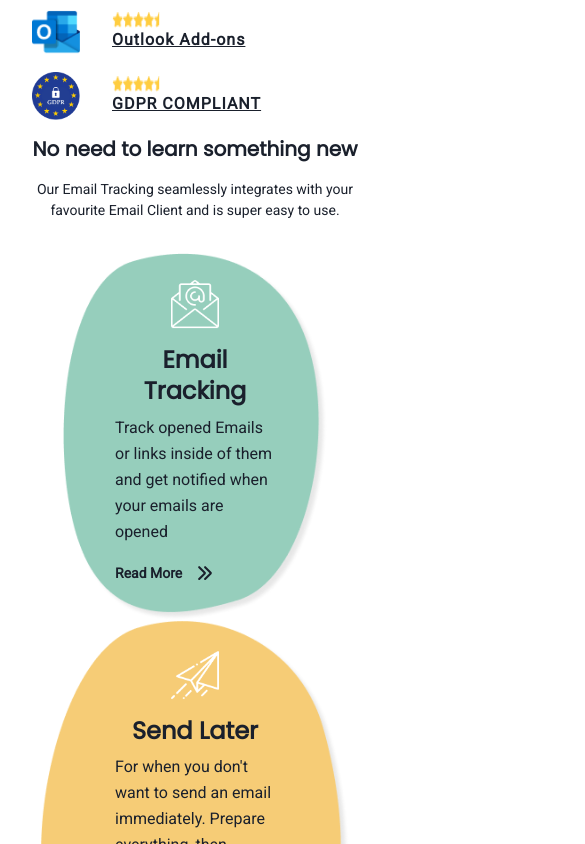
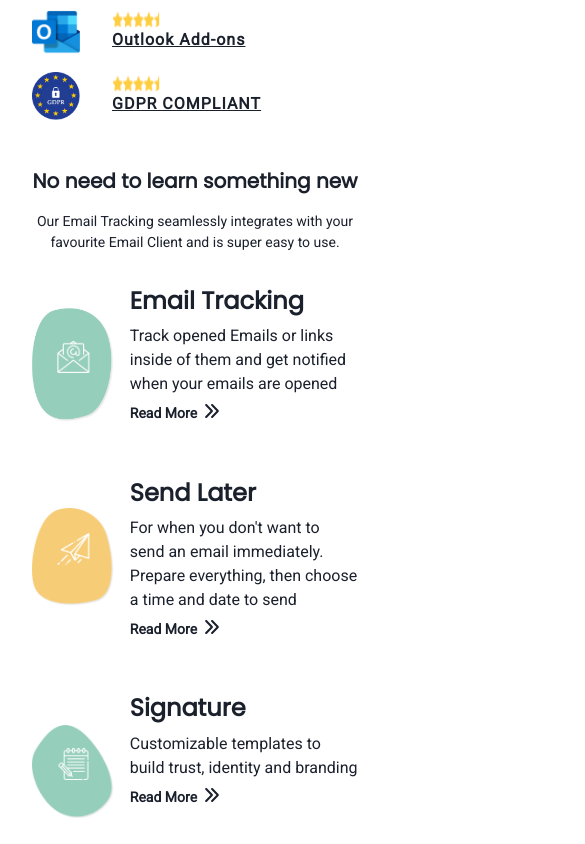
Before and after one commit to neildc14/mailbutler, a React (Vite) app: page / in a window 390 px wide. Shown: the part 1020-1864 px from the top of the page, 585 px wide, since content can reach past the window. Built offline with nearby package versions, Linux system fonts and the light colour scheme.

Commit message:
mobile mainfeatures

```diff
--- a/src/components/Feature.jsx
+++ b/src/components/Feature.jsx
@@ -1,37 +1,39 @@
 import React from "react";
-import { Box, Image, Heading, Text, Button } from "@chakra-ui/react";
-import { ArrowRightIcon } from "@chakra-ui/icons";
+import { Box, Image, Heading, Text, Button, Flex } from "@chakra-ui/react";
 
 function Feature({ background, icon, heading, text }) {
   return (
+    <Box>
       <Box
         sx={{
+          display: "inline-block",
           position: "relative",
-        height: "23rem",
-        width: "60rem",
+          height: "8rem",
+          width: "4rem",
           backgroundImage: `url('${background}')`,
           backgroundRepeat: "no-repeat",
           backgroundPosition: "center center",
           backgroundSize: "contain",
+          transition: "transform .2s",
         }}
       >
         <Box
           m="auto"
-        maxWidth="10rem"
+          width="70%"
           position="absolute"
-        lineHeight="tall"
+          lineHeight="base"
           sx={{
             top: "50%",
             left: "50%",
             transform: "translate(-50%, -50%)",
           }}
         >
-        <Image src={icon} mx="auto" mb={4} boxSize="3rem" />
-        <Heading as="h3" mb={2} fontSize="2xl" textAlign="center">
+          <Image src={icon} mx="auto" mb={4} boxSize="2rem" />
+          {/* <Heading as="h3" mb={2} fontSize="2xl" textAlign="center">
           {heading}
         </Heading>
-        <Text fontSize="base">{text}</Text>
-        <Button
+        <Text fontSize="base">{text}</Text> */}
+          {/* <Button
           as="a"
           variant="ghost"
           mt={2}
@@ -44,7 +46,8 @@ function Feature({ background, icon, heading, text }) {
           rightIcon={<ArrowRightIcon />}
         >
           Read More
-        </Button>
+        </Button> */}
+        </Box>
       </Box>
     </Box>
   );
--- a/src/components/MainFeatures.jsx
+++ b/src/components/MainFeatures.jsx
@@ -1,26 +1,17 @@
 import React from "react";
-import { Container, Box, Flex, Stack, Image } from "@chakra-ui/react";
+import { Container, Flex, useMediaQuery } from "@chakra-ui/react";
 import Feature from "./Feature";
-import Ellipse14 from "../assets/images/Ellipse 14.png";
-import Ellipse6 from "../assets/images/Ellipse 6.png";
-import Ellipse7 from "../assets/images/Ellipse 7.png";
-import Ellipse8 from "../assets/images/Ellipse 8.png";
-import emailIcon from "../assets/images/email 1.png";
-import paperPlaneIcon from "../assets/images/paper-plane.png";
-import pencilIcon from "../assets/images/pencil.png";
-import signatureIcon from "../assets/images/signature.png";
 import { featureDetails } from "../data/featureDetails";
+import MobileFeature from "./MobileFeature";
 
 function MainFeatures() {
+  const [isLargerThan800] = useMediaQuery("(min-width: 800px)");
+
   return (
-    <Container as="section" px={8} pt={8} position="relative" width="200px">
-      <Flex
-        flexDirection="column"
-        alignItems="center"
-        justifyContent="space-between"
-        width="100%"
-      >
-        {featureDetails.map((feature, i) => (
+    <Container as="section" px={8} pt={8}>
+      <Flex flexDirection="column" justifyContent="space-between" width="100%">
+        {isLargerThan800
+          ? featureDetails?.map((feature, i) => (
               <Feature
                 key={i}
                 background={feature.background}
@@ -28,27 +19,16 @@ function MainFeatures() {
                 heading={feature.heading}
                 text={feature.text}
               />
+            ))
+          : featureDetails?.map((feature, i) => (
+              <MobileFeature
+                key={i}
+                background={feature.background}
+                icon={feature.icon}
+                heading={feature.heading}
+                text={feature.text}
+              />
             ))}
-
-
-        {/* <Feature
-          background={Ellipse6}
-          icon={paperPlaneIcon}
-          heading="Send Later"
-          text="For when you don't want to send an email immediately. Prepare everything, then choose a time and date to send"
-        />
-        <Feature
-          background={Ellipse7}
-          icon={signatureIcon}
-          heading="Signature"
-          text="Customizable templates to build trust, identity and branding"
-        />
-        <Feature
-          background={Ellipse8}
-          icon={pencilIcon}
-          heading="Notes & Tasks"
-          text="Add Notes and Tasks to your emails and share them with your team"
-        /> */}
       </Flex>
     </Container>
   );
--- /dev/null
+++ b/src/components/MobileFeature.jsx
@@ -0,0 +1,46 @@
+import React from "react";
+import { Box, Image, Flex, Spacer, Stack } from "@chakra-ui/react";
+
+import ReadMoreBtn from "./buttons/ReadMore";
+import InfoFeature from "./info/InfoFeature";
+
+function MobileFeature({ background, icon, heading, text }) {
+  return (
+    <Stack direction="row" mb={8}>
+      <Box
+        sx={{
+          display: "inline-block",
+          position: "relative",
+          height: "10rem",
+          width: "6rem",
+          backgroundImage: `url('${background}')`,
+          backgroundRepeat: "no-repeat",
+          backgroundPosition: "center center",
+          backgroundSize: "contain",
+          transition: "transform .2s",
+        }}
+      >
+        <Box
+          m="auto"
+          width="70%"
+          position="absolute"
+          lineHeight="base"
+          sx={{
+            top: "50%",
+            left: "50%",
+            transform: "translate(-50%, -50%)",
+          }}
+        >
+          <Image src={icon} mx="auto" mb={4} boxSize="2rem" />
+        </Box>
+      </Box>
+      <Spacer />
+      <Flex flexDirection="column" maxWidth="70%">
+        <InfoFeature heading={heading} text={text} />
+        <ReadMoreBtn />
+      </Flex>
+    </Stack>
+  );
+}
+
+export default MobileFeature;
--- a/src/components/Reviews.jsx
+++ b/src/components/Reviews.jsx
@@ -8,7 +8,7 @@ import GDPR from "../assets/images/GDPR-badge.png";
 
 function Reviews() {
   return (
-    <Container as="section" px={8}>
+    <Container as="section" px={8} height="auto">
       <Flex flexDirection={{ base: "column", md: "row" }}>
         <Reviewer img={GoogleChrome} store="Chrome Webstore" />
         <Reviewer img={AppStore} store="MAC Appstore" />
--- a/src/components/SecondHeading.jsx
+++ b/src/components/SecondHeading.jsx
@@ -1,8 +1,8 @@
 import React from "react";
 import { Container, Heading, Text } from "@chakra-ui/react";
-function SecondHeading() {
+function FeatureHeading() {
   return (
-    <Container as="section" px={8} textAlign="center">
+    <Container as="section" px={8} mt={8} textAlign="center">
       <Heading as="h2" fontSize={{ base: "xl", lg: "2xl" }}>
         No need to learn something new
       </Heading>
@@ -14,4 +14,4 @@ function SecondHeading() {
   );
 }
 
-export default SecondHeading;
+export default FeatureHeading;
--- /dev/null
+++ b/src/components/buttons/ReadMore.jsx
@@ -0,0 +1,25 @@
+import React from "react";
+import { Button } from "@chakra-ui/react";
+import { ArrowRightIcon } from "@chakra-ui/icons";
+
+function ReadMoreBtn() {
+  return (
+    <Button
+      display="inline-block"
+      as="a"
+      variant="ghost"
+      mt={2}
+      p={0}
+      gap={2}
+      fontSize="sm"
+      _active={{ bg: "none" }}
+      _hover={{ bg: "none" }}
+      aria-label="read more"
+      rightIcon={<ArrowRightIcon />}
+    >
+      Read More
+    </Button>
+  );
+}
+
+export default ReadMoreBtn;
--- /dev/null
+++ b/src/components/info/InfoFeature.jsx
@@ -0,0 +1,14 @@
+import React from "react";
+import { Heading, Text } from "@chakra-ui/react";
+function InfoFeature({ heading, text }) {
+  return (
+    <>
+      <Heading as="h3" mb={2} fontSize="2xl" textAlign="left">
+        {heading}
+      </Heading>
+      <Text fontSize="base">{text}</Text>
+    </>
+  );
+}
+
+export default InfoFeature;
--- a/src/components/pages/Home.jsx
+++ b/src/components/pages/Home.jsx
@@ -4,7 +4,7 @@ import { Container, Box } from "@chakra-ui/react";
 import Header from "../layouts/Header";
 import Hero from "../Hero";
 import Reviews from "../Reviews";
-import SecondHeading from "../SecondHeading";
+import FeatureHeading from "../SecondHeading";
 import MainFeatures from "../MainFeatures";
 
 function Home() {
@@ -13,7 +13,7 @@ function Home() {
       <Header />
       <Hero />
       <Reviews />
-      <SecondHeading />
+      <FeatureHeading />
       <MainFeatures />
     </Container>
   );
```
Lines whose indentation alone changed are shown as unchanged.
